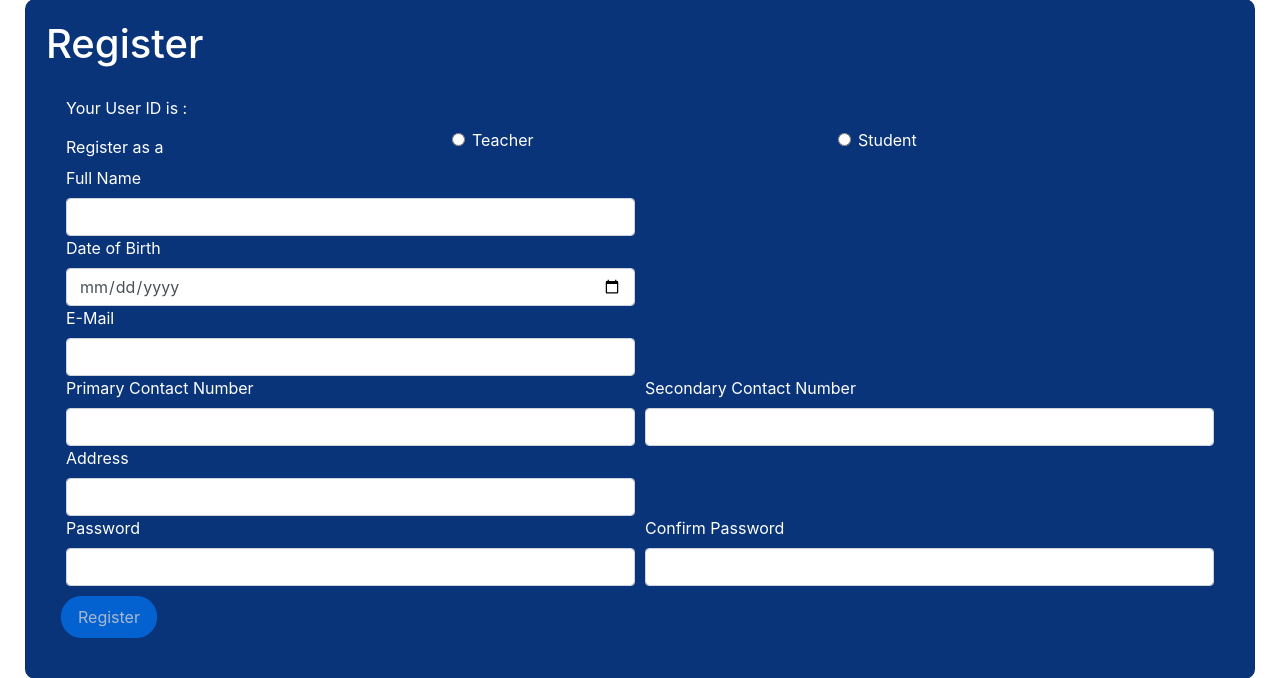
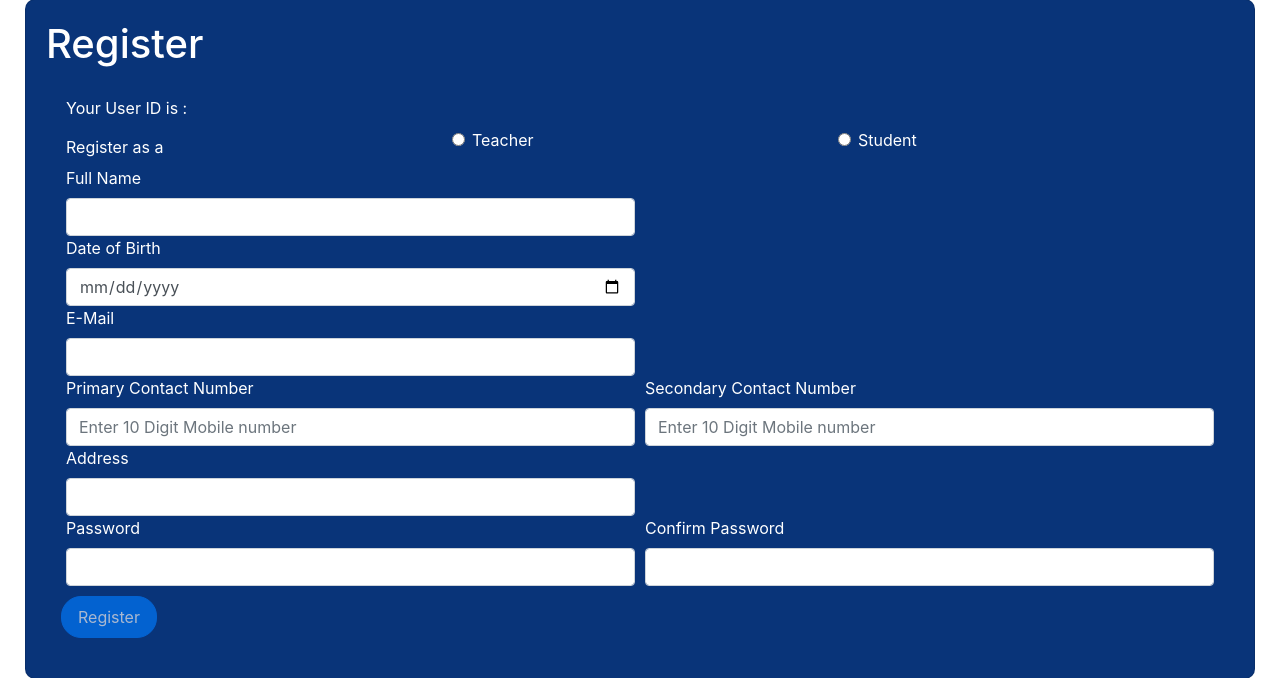
Before and after one commit to thedevagyasharma/eacp, a PHP site: page /register.php in a window 1280 px wide. Shown: the part 26-704 px from the top of the page. Run offline with PHP 8.4, Linux system fonts and the light colour scheme; tables that the repository leaves empty or names only in its code hold one stand-in row (values such as "Sample post").

Commit message:
FINALEST PROJECT

```diff
--- a/register.php
+++ b/register.php
@@ -44,7 +44,7 @@
     }
 
     else if(strpos($_POST['uid'],"S")!==FALSE) {
-      $ins = $mysql->prepare('INSERT INTO student(studentID, email, password, name, address, dob, yearjoin, yearpass, classID) VALUES(:sid, :em, :pwd, nm, :addr, :dob, now(), dateadd(year,4,now()), :cid)');
+      $ins = $mysql->prepare('INSERT INTO student(studentID, email, password, name, address, dob, yearjoin, yearpass, classID) VALUES(:sid, :em, :pwd, :nm, :addr, :dob, year(now()), (select year(DATE_ADD(now(), interval 4 year))), :cid)');
       $ins->execute(array(
         ":sid" => $_POST["uid"],
         ":em" => $_POST["email"],
@@ -54,6 +54,8 @@
         ":dob" => $_POST["dob"],
         ":cid" => $_POST["classID"]
       ));
+      $up = $mysql->prepare('UPDATE class set noStudents = noStudents + 1 where classID = :cid');
+      $up->execute(array(":cid"));
       while($i<=2){
         if($_POST["con".$i]){
           $ins = $mysql->prepare('INSERT INTO studentphone VALUES(:sid,:phone)');
@@ -118,8 +120,8 @@
                     <div class="col"></div>
                 </div>
                 <div class="form-row">
-                    <div class="col"><label>Primary Contact Number</label><input class="form-control" type="text" name="con1" id="ph1" pattern="[0-9]{10}"></div>
-                    <div class="col"><label>Secondary Contact Number</label><input class="form-control" type="text" name="con2" id="ph2" pattern="[0-9]{10}"></div>
+                    <div class="col"><label>Primary Contact Number</label><input class="form-control" type="text" name="con1" id="ph1" placeholder="Enter 10 Digit Mobile number"pattern="[0-9]{10}"></div>
+                    <div class="col"><label>Secondary Contact Number</label><input class="form-control" type="text" name="con2" id="ph2" placeholder="Enter 10 Digit Mobile number" pattern="[0-9]{10}"></div>
                 </div>
                 <div class="form-row">
                     <div class="col"><label>Address</label><input class="form-control" type="text" name="addr"></div>
```
